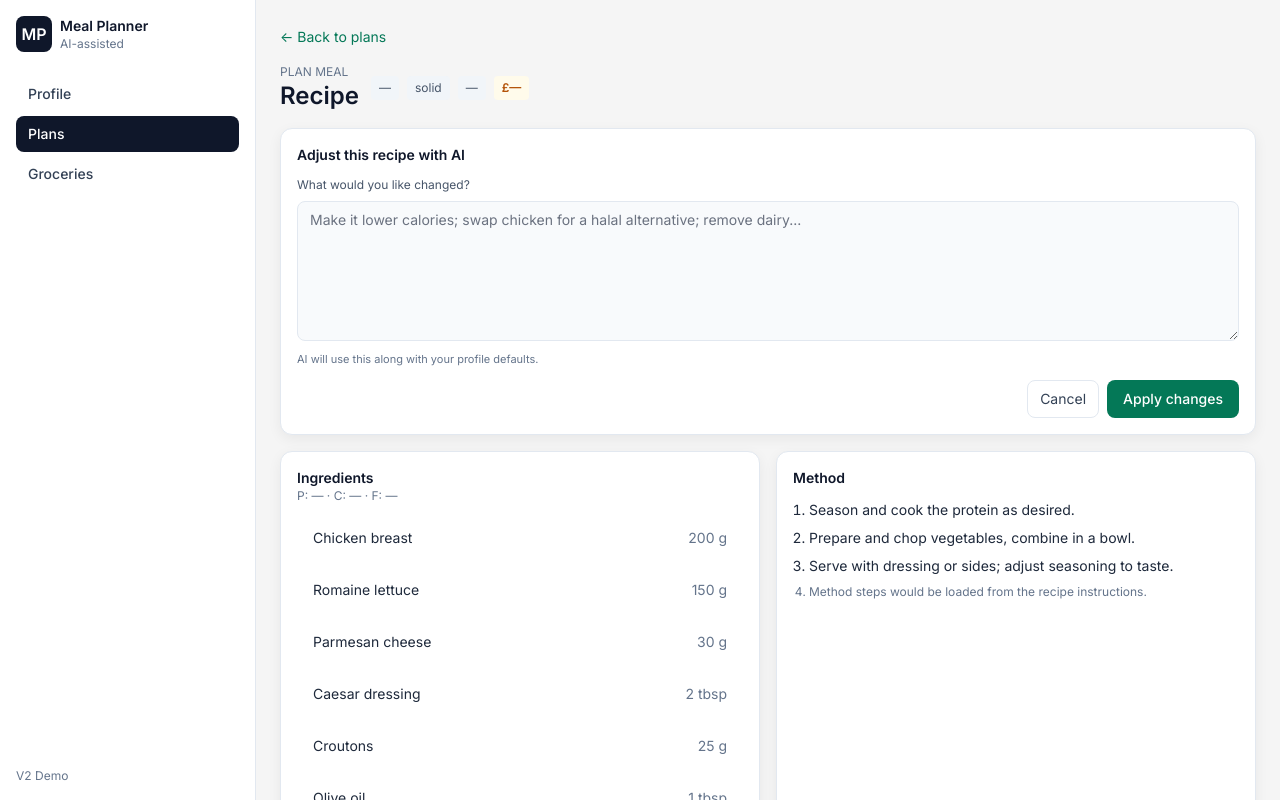
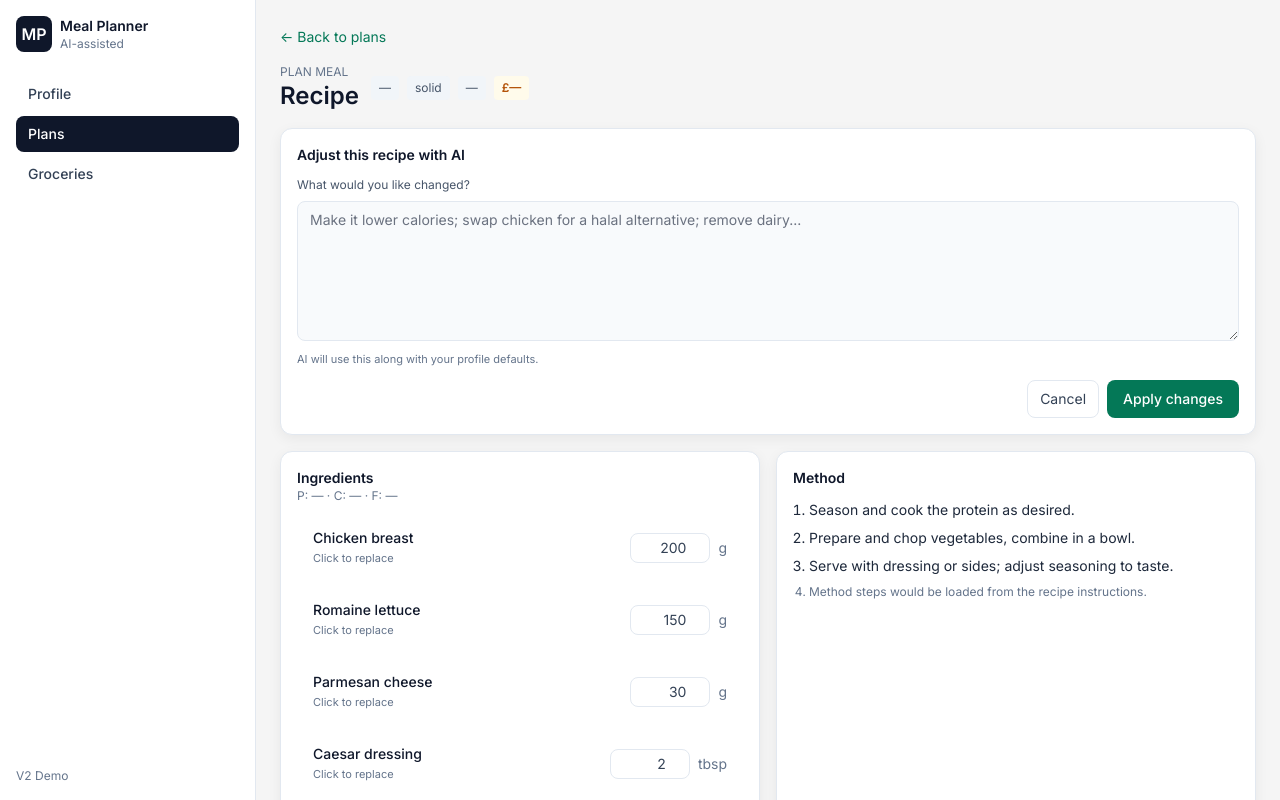
Before and after one commit to Sohaibmeo/ai-agent, a React app in the folder frontend/: page /plans/meal/1 in a window 1280 px wide. Shown: the top 800 px of the page. Built offline with nearby package versions, Linux system fonts and the light colour scheme; no server answers; the HTML template or start-up script is replaced by a standard one.

Commit message:
editable ingredients amount ui + ingredient swap modal

```diff
--- /dev/null
+++ b/frontend/src/components/recipes/IngredientSwapModal.tsx
@@ -0,0 +1,96 @@
+import { useMemo, useState } from 'react';
+
+type IngredientSwapModalProps = {
+  open: boolean;
+  currentName: string;
+  currentAmount: string;
+  suggestions?: string[];
+  onSelect: (name: string) => void;
+  onClose: () => void;
+};
+
+const defaultSuggestions = [
+  'Chicken breast',
+  'Tofu',
+  'Salmon',
+  'Chickpeas',
+  'Black beans',
+  'Greek yogurt',
+  'Quinoa',
+  'Brown rice',
+  'Lentils',
+  'Paneer',
+];
+
+export function IngredientSwapModal({
+  open,
+  currentName,
+  currentAmount,
+  suggestions = defaultSuggestions,
+  onSelect,
+  onClose,
+}: IngredientSwapModalProps) {
+  const [query, setQuery] = useState('');
+
+  const filtered = useMemo(() => {
+    const q = query.trim().toLowerCase();
+    if (!q) return suggestions.slice(0, 6);
+    return suggestions.filter((s) => s.toLowerCase().includes(q)).slice(0, 8);
+  }, [query, suggestions]);
+
+  if (!open) return null;
+
+  return (
+    <div className="fixed inset-0 z-40 flex items-center justify-center bg-black/40 p-4">
+      <div className="w-full max-w-md rounded-2xl bg-white shadow-2xl">
+        <div className="border-b border-slate-200 px-6 py-4">
+          <h2 className="text-lg font-semibold text-slate-900">Replace Ingredient</h2>
+        </div>
+        <div className="px-6 py-4 space-y-4">
+          <div>
+            <div className="text-xs font-semibold text-slate-600">Current ingredient</div>
+            <div className="mt-2 rounded-lg bg-slate-100 px-3 py-2 text-sm text-slate-800">
+              {currentName} • {currentAmount}
+            </div>
+          </div>
+          <div>
+            <div className="text-xs font-semibold text-slate-600">Find replacement</div>
+            <input
+              className="mt-2 w-full rounded-lg border border-slate-200 px-3 py-2 text-sm focus:outline-none focus:ring-2 focus:ring-emerald-200"
+              placeholder="Search ingredients..."
+              value={query}
+              onChange={(e) => setQuery(e.target.value)}
+            />
+            <div className="mt-3 max-h-48 space-y-1 overflow-y-auto">
+              {filtered.length === 0 && <div className="text-xs text-slate-500">No matches yet.</div>}
+              {filtered.map((name) => (
+                <button
+                  key={name}
+                  className="flex w-full items-center justify-between rounded-lg px-3 py-2 text-sm text-slate-800 hover:bg-slate-50"
+                  onClick={() => {
+                    onSelect(name);
+                    setQuery('');
+                  }}
+                >
+                  <span>{name}</span>
+                  <span className="text-[11px] text-emerald-600">Swap</span>
+                </button>
+              ))}
+            </div>
+          </div>
+        </div>
+        <div className="border-t border-slate-200 px-6 py-3 flex justify-end">
+          <button
+            className="rounded-lg border border-slate-200 px-4 py-2 text-sm text-slate-700 hover:bg-slate-100"
+            onClick={() => {
+              setQuery('');
+              onClose();
+            }}
+          >
+            Cancel
+          </button>
+        </div>
+      </div>
+    </div>
+  );
+}
--- a/frontend/src/pages/RecipeDetailPage.tsx
+++ b/frontend/src/pages/RecipeDetailPage.tsx
@@ -3,12 +3,34 @@ import { useParams, useNavigate } from 'react-router-dom';
 import { Card } from '../components/shared/Card';
 import { useActivePlan } from '../hooks/usePlan';
 import { DEMO_USER_ID } from '../lib/config';
+import { IngredientSwapModal } from '../components/recipes/IngredientSwapModal';
+
+type IngredientRow = {
+  id: string;
+  name: string;
+  amount: number;
+  unit: string;
+};
+
+const defaultIngredients: IngredientRow[] = [
+  { id: 'ing-1', name: 'Chicken breast', amount: 200, unit: 'g' },
+  { id: 'ing-2', name: 'Romaine lettuce', amount: 150, unit: 'g' },
+  { id: 'ing-3', name: 'Parmesan cheese', amount: 30, unit: 'g' },
+  { id: 'ing-4', name: 'Caesar dressing', amount: 2, unit: 'tbsp' },
+  { id: 'ing-5', name: 'Croutons', amount: 25, unit: 'g' },
+  { id: 'ing-6', name: 'Olive oil', amount: 1, unit: 'tbsp' },
+  { id: 'ing-7', name: 'Lemon juice', amount: 1, unit: 'tsp' },
+  { id: 'ing-8', name: 'Black pepper', amount: 1, unit: 'pinch' },
+];
 
 export function RecipeDetailPage() {
   const { mealId } = useParams<{ mealId: string }>();
   const navigate = useNavigate();
   const { data: plan, isLoading } = useActivePlan(DEMO_USER_ID);
   const [aiNote, setAiNote] = useState('');
+  const [ingredients, setIngredients] = useState<IngredientRow[]>(defaultIngredients);
+  const [swapTarget, setSwapTarget] = useState<IngredientRow | null>(null);
+  const [dirty, setDirty] = useState(false);
 
   const meal = useMemo(() => {
     if (!plan || !mealId) return undefined;
@@ -26,6 +48,23 @@ export function RecipeDetailPage() {
   const macrosLine = recipe
     ? `P: ${fmt(m?.meal_protein ?? recipe.base_protein, 'g')} · C: ${fmt(m?.meal_carbs ?? recipe.base_carbs, 'g')} · F: ${fmt(m?.meal_fat ?? recipe.base_fat, 'g')}`
     : 'P: — · C: — · F: —';
+
+  const handleAmountChange = (id: string, value: number) => {
+    setIngredients((prev) => prev.map((ing) => (ing.id === id ? { ...ing, amount: value } : ing)));
+    setDirty(true);
+  };
+
+  const handleSwap = (replacementName: string) => {
+    if (!swapTarget) return;
+    setIngredients((prev) => prev.map((ing) => (ing.id === swapTarget.id ? { ...ing, name: replacementName } : ing)));
+    setSwapTarget(null);
+    setDirty(true);
+  };
+
+  const handleSave = () => {
+    // Hook up to backend when recipe update endpoint is ready
+    setDirty(false);
+  };
 
   return (
     <div className="min-h-screen p-6 space-y-4">
@@ -55,13 +94,21 @@ export function RecipeDetailPage() {
           rows={4}
           placeholder="Make it lower calories; swap chicken for a halal alternative; remove dairy..."
           value={aiNote}
-          onChange={(e) => setAiNote(e.target.value)}
+          onChange={(e) => {
+            setAiNote(e.target.value);
+            setDirty(true);
+          }}
         />
         <div className="mt-1 text-[11px] text-slate-500">AI will use this along with your profile defaults.</div>
         <div className="mt-3 flex justify-end gap-2">
           <button
             className="rounded-lg border border-slate-200 px-3 py-2 text-sm text-slate-700 hover:bg-slate-100"
-            onClick={() => setAiNote('')}
+            onClick={() => {
+              setAiNote('');
+              const hasIngredientChanges =
+                JSON.stringify(ingredients) !== JSON.stringify(defaultIngredients);
+              setDirty(hasIngredientChanges);
+            }}
           >
             Cancel
           </button>
@@ -74,27 +121,30 @@ export function RecipeDetailPage() {
       <div className="grid grid-cols-1 gap-4 md:grid-cols-2">
         <Card title="Ingredients" subtitle={macrosLine}>
           <ul className="space-y-2 text-sm text-slate-800">
-            {[
-              'Chicken breast • 200 g',
-              'Romaine lettuce • 150 g',
-              'Parmesan cheese • 30 g',
-              'Caesar dressing • 2 tbsp',
-              'Croutons • 25 g',
-              'Olive oil • 1 tbsp',
-              'Lemon juice • 1 tsp',
-              'Black pepper • 1 pinch',
-            ].map((row, idx) => {
-              const [name, qty] = row.split('•').map((s) => s.trim());
-              return (
-                <li
-                  key={row}
-                  className="flex items-center justify-between rounded-xl px-4 py-3 bg-white hover:bg-slate-50 transition"
-                >
-                  <span>{name}</span>
-                  <span className="text-slate-500">{qty}</span>
-                </li>
-              );
-            })}
+            {ingredients.map((ing) => (
+              <li
+                key={ing.id}
+                className="flex items-center justify-between gap-3 rounded-xl px-4 py-3 bg-white hover:bg-slate-50 transition"
+                onClick={() => setSwapTarget(ing)}
+              >
+                <div className="flex-1">
+                  <div className="font-medium text-slate-900">{ing.name}</div>
+                  <div className="text-[11px] text-slate-500">Click to replace</div>
+                </div>
+                <div className="flex items-center gap-2">
+                  <input
+                    type="number"
+                    min={0}
+                    step="0.5"
+                    value={ing.amount}
+                    onClick={(e) => e.stopPropagation()}
+                    onChange={(e) => handleAmountChange(ing.id, Number(e.target.value))}
+                    className="w-20 rounded-lg border border-slate-200 px-2 py-1 text-right text-sm text-slate-700 focus:outline-none focus:ring-1 focus:ring-emerald-200"
+                  />
+                  <span className="text-slate-500 whitespace-nowrap">{ing.unit}</span>
+                </div>
+              </li>
+            ))}
             <li className="text-xs text-slate-500">Ingredient details would be loaded from the recipe API.</li>
           </ul>
         </Card>
@@ -110,6 +160,38 @@ export function RecipeDetailPage() {
 
       {isLoading && <div className="text-sm text-slate-500">Loading meal details...</div>}
       {!isLoading && !meal && <div className="text-sm text-slate-500">Meal not found in the active plan.</div>}
+
+      {dirty && (
+        <div className="sticky bottom-4 left-0 right-0 flex justify-end">
+          <div className="flex items-center gap-2 rounded-xl border border-slate-200 bg-white px-4 py-3 shadow-lg">
+            <span className="text-sm text-slate-600">You have unsaved changes</span>
+            <button
+              className="rounded-lg border border-slate-200 px-3 py-2 text-sm text-slate-700 hover:bg-slate-100"
+              onClick={() => {
+                setIngredients(defaultIngredients);
+                setDirty(aiNote.trim().length > 0);
+              }}
+            >
+              Reset
+            </button>
+            <button
+              className="rounded-lg bg-emerald-700 px-4 py-2 text-sm font-medium text-white hover:bg-emerald-800"
+              onClick={handleSave}
+            >
+              Save recipe
+            </button>
+          </div>
+        </div>
+      )}
+
+      <IngredientSwapModal
+        open={Boolean(swapTarget)}
+        currentName={swapTarget?.name || ''}
+        currentAmount={`${swapTarget?.amount || ''} ${swapTarget?.unit || ''}`}
+        suggestions={[...new Set([...defaultIngredients.map((i) => i.name), ...ingredients.map((i) => i.name)])]}
+        onSelect={handleSwap}
+        onClose={() => setSwapTarget(null)}
+      />
     </div>
   );
 }
```
